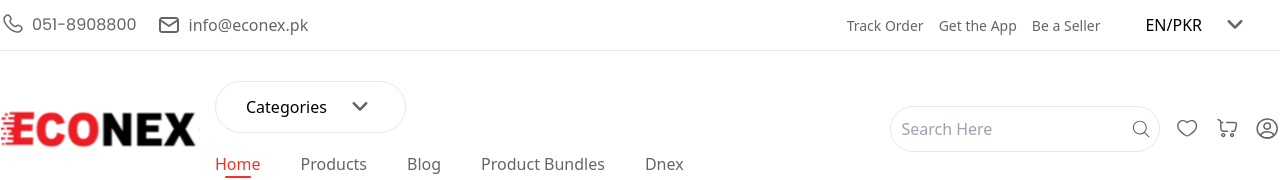
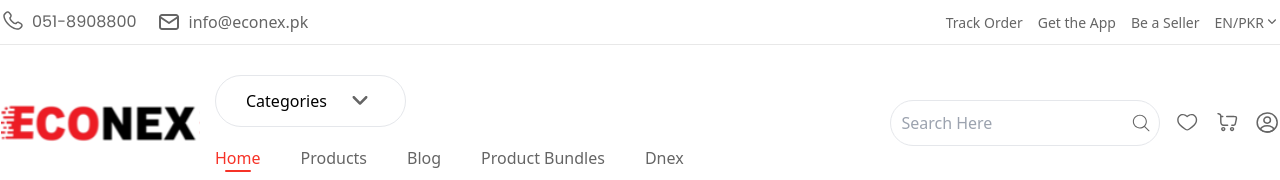
Before and after one commit to aseemmunir/econex, a React (Create React App) app: page / in a window 1280 px wide. Shown: the top 180 px of the page. Built offline with nearby package versions, Linux system fonts and the light colour scheme.

Commit message:
added navbar

```diff
--- a/src/Components/Selectors/Selectors.tsx
+++ b/src/Components/Selectors/Selectors.tsx
@@ -20,10 +20,10 @@ const Selectors: React.FC<DropdownProps> = ({ options }) => {
     <div className="relative inline-block ">
       <button
         onClick={handleToggle}
-        className="px-4 py-2  flex items-center gap-1 "
+        className="  text-xs flex items-center  text-secondary"
       >
         EN/PKR <span>
-            <img className={`ml-2 w-4 h-4 transform transition-transform duration-200 ${
+            <img className={` w-[16px] h-[16px] transform transition-transform duration-200 ${
             isOpen ? "rotate-180" : "rotate-0"
           }`} src={Arrow} alt="" />
         </span>
```
